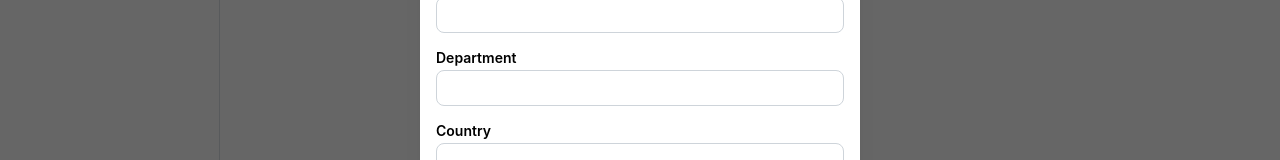
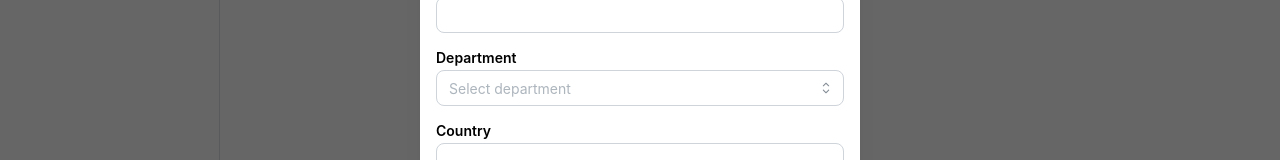
Before and after one commit to Huzzi-loop/salary-tool, a React app in the folder frontend/: page /employees in a window 1280 px wide. Both pictures are taken after a click on the button "Add Employee". Shown: the part 273-433 px from the top of the page. Built offline with nearby package versions, Linux system fonts and the light colour scheme; no server answers; the HTML template or start-up script is replaced by a standard one.

Commit message:
feat(employe): added dropdown for department with some already hardcoded values

```diff
--- a/frontend/src/components/employee/CreateEmployeeModal.jsx
+++ b/frontend/src/components/employee/CreateEmployeeModal.jsx
@@ -1,14 +1,19 @@
+import { useState } from "react";
 import {
   Modal,
   TextInput,
   NumberInput,
   Button,
   LoadingOverlay,
+  Text,
+  Alert,
 } from "@mantine/core";
-import { useState } from "react";
+import { Select } from "@mantine/core";
+import { DEPARTMENTS } from "../../constants/employee.constants";
 
 export default function CreateEmployeeModal({ opened, onClose, onSuccess }) {
   const [loading, setLoading] = useState(false);
+  const [error, setError] = useState("");
   const [form, setForm] = useState({
     first_name: "",
     last_name: "",
@@ -19,15 +24,17 @@ export default function CreateEmployeeModal({ opened, onClose, onSuccess }) {
   });
 
   const handleChange = (field, value) => {
+    setError("");
     setForm((prev) => ({
       ...prev,
-      [field]: value,
+      [field]: value || "",
     }));
   };
 
   const handleSubmit = async () => {
     try {
       setLoading(true);
+      setError("");
       await onSuccess({
         ...form,
         salary: Number(form.salary),
@@ -45,7 +52,9 @@ export default function CreateEmployeeModal({ opened, onClose, onSuccess }) {
 
       onClose();
     } catch (err) {
-      console.error("Create failed", err);
+      const message =
+        err?.response?.data?.error || "Something went wrong. Please try again.";
+      setError(message);
     } finally {
       setLoading(false);
     }
@@ -55,7 +64,11 @@ export default function CreateEmployeeModal({ opened, onClose, onSuccess }) {
     <Modal opened={opened} onClose={onClose} title="Add Employee">
       <div style={{ position: "relative" }}>
         <LoadingOverlay visible={loading} />
-
+        {error && (
+          <Alert color="red" mb="sm" radius="md">
+            {error}
+          </Alert>
+        )}
         <TextInput
           label="First Name"
           value={form.first_name}
@@ -76,10 +89,12 @@ export default function CreateEmployeeModal({ opened, onClose, onSuccess }) {
           mt="sm"
         />
 
-        <TextInput
+        <Select
           label="Department"
+          placeholder="Select department"
+          data={DEPARTMENTS}
           value={form.department}
-          onChange={(e) => handleChange("department", e.target.value)}
+          onChange={(value) => handleChange("department", value)}
           mt="sm"
         />
 
--- /dev/null
+++ b/frontend/src/constants/employee.constants.js
@@ -0,0 +1,11 @@
+export const DEPARTMENTS = [
+  "Engineering",
+  "Product",
+  "Design",
+  "Marketing",
+  "Sales",
+  "HR",
+  "Finance",
+  "Operations",
+  "Customer Support",
+];
```
